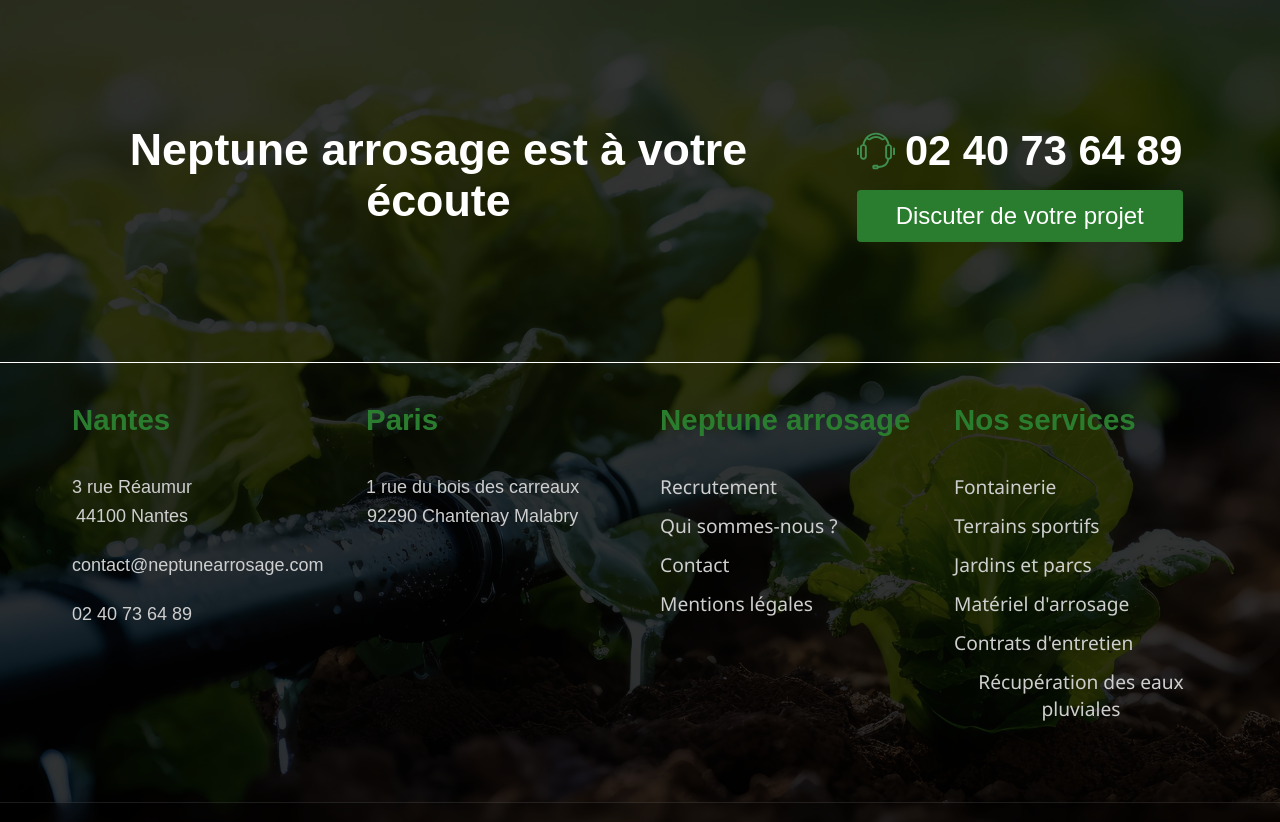
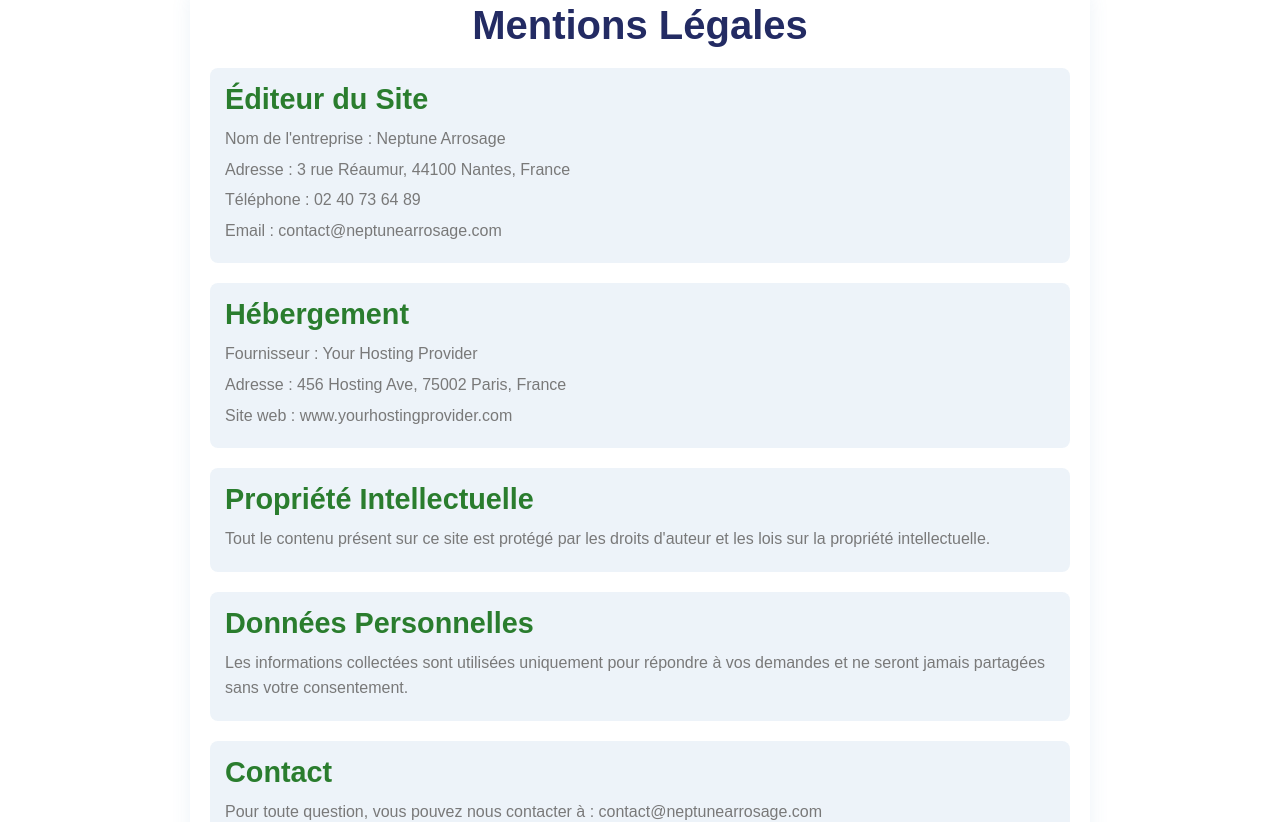
Before and after one commit to Jordan-celton/Neptune-Arrosage, a React (Vite) app in the folder mon-projet/: page /contact in a window 1280 px wide. Shown: the part 3020-3842 px from the top of the page. Built offline with nearby package versions, Linux system fonts and the light colour scheme.

Commit message:
style: Ajout des mentions légales avec mise à jour des liens et amélioration du style du footer

```diff
--- /dev/null
+++ b/mon-projet/src/components/ContactPage/MentionsLegales.jsx
@@ -0,0 +1,45 @@
+import "../../styles/ContactPage/MentionsLegales.css";
+
+const MentionsLegales = () => {
+  return (
+    <div className="mentions-container">
+      <h1 className="mentions-title">Mentions Légales</h1>
+      <section className="mentions-section">
+        <h2>Éditeur du Site</h2>
+        <p>Nom de l'entreprise : Neptune Arrosage</p>
+        <p>Adresse : 3 rue Réaumur, 44100 Nantes, France</p>
+        <p>Téléphone : 02 40 73 64 89</p>
+        <p>Email : contact@neptunearrosage.com</p>
+      </section>
+      <section className="mentions-section">
+        <h2>Hébergement</h2>
+        <p>Fournisseur : Your Hosting Provider</p>
+        <p>Adresse : 456 Hosting Ave, 75002 Paris, France</p>
+        <p>Site web : www.yourhostingprovider.com</p>
+      </section>
+      <section className="mentions-section">
+        <h2>Propriété Intellectuelle</h2>
+        <p>
+          Tout le contenu présent sur ce site est protégé par les droits
+          d'auteur et les lois sur la propriété intellectuelle.
+        </p>
+      </section>
+      <section className="mentions-section">
+        <h2>Données Personnelles</h2>
+        <p>
+          Les informations collectées sont utilisées uniquement pour répondre à
+          vos demandes et ne seront jamais partagées sans votre consentement.
+        </p>
+      </section>
+      <section className="mentions-section">
+        <h2>Contact</h2>
+        <p>
+          Pour toute question, vous pouvez nous contacter à :
+          contact@neptunearrosage.com
+        </p>
+      </section>
+    </div>
+  );
+};
+
+export default MentionsLegales;
--- a/mon-projet/src/components/Footer.jsx
+++ b/mon-projet/src/components/Footer.jsx
@@ -57,7 +57,9 @@ const Footer = () => {
             <li>
               <Link to="/contact">Contact</Link>
             </li>
-            <li>Mentions légales</li>
+            <li>
+              <Link to="/contact#mentions">Mentions légales</Link>
+            </li>
           </ul>
         </div>
 
@@ -82,7 +84,7 @@ const Footer = () => {
             </li>
             <li>
               <Link to="/services#recuperation">
-                Récupération des eaux pluviales
+                Récupération eaux pluviales
               </Link>
             </li>
           </ul>
--- a/mon-projet/src/pages/Contact.jsx
+++ b/mon-projet/src/pages/Contact.jsx
@@ -1,7 +1,7 @@
-import React from "react";
 import Breadcrumb from "../components/ContactPage/Breadcrumb";
 import ContactAgence from "../components/ContactPage/ContactAgence";
 import ContactForm from "../components/ContactPage/ContactForm";
+import MentionsLegales from "../components/ContactPage/MentionsLegales";
 
 const Contact = () => {
   return (
@@ -9,6 +9,9 @@ const Contact = () => {
       <Breadcrumb title="Contactez-nous" />
       <ContactAgence />
       <ContactForm />
+      <div id="mentions">
+        <MentionsLegales />
+      </div>
     </main>
   );
 };
--- /dev/null
+++ b/mon-projet/src/styles/ContactPage/MentionsLegales.css
@@ -0,0 +1,81 @@
+.mentions-container {
+    max-width: 900px;
+    margin: 40px auto;
+    padding: 20px;
+    background-color: var(--light-bg);
+    border-radius: 12px;
+    box-shadow: 0 8px 20px var(--primary-light);
+    font-family: var(--font-secondary);
+    color: var(--dark-text);
+    transition: var(--transition);
+}
+
+.mentions-title {
+    font-size: 2.5em;
+    margin-bottom: 20px;
+    color: var(--primary);
+    text-align: center;
+    font-family: var(--font-primary);
+}
+
+.mentions-section {
+    margin-bottom: 20px;
+    background-color: var(--primary-light);
+    padding: 15px;
+    border-radius: 8px;
+    transition: var(--transition);
+}
+
+.mentions-section h2 {
+    font-size: 1.8em;
+    margin-bottom: 10px;
+    color: var(--secondary);
+    font-family: var(--font-primary);
+}
+
+.mentions-section p {
+    font-size: 1em;
+    color: var(--dark-text);
+    line-height: 1.6;
+    margin-bottom: 5px;
+    font-family: var(--font-secondary);
+}
+
+.mentions-link {
+    color: var(--secondary);
+    text-decoration: none;
+    transition: var(--transition);
+}
+
+.mentions-link:hover {
+    text-decoration: underline;
+    color: var(--primary);
+}
+
+/* Animation */
+.mentions-container.animate {
+    animation: fadeIn 0.6s ease forwards;
+}
+
+@keyframes fadeIn {
+    from {
+        opacity: 0;
+        transform: translateY(20px);
+    }
+
+    to {
+        opacity: 1;
+        transform: translateY(0);
+    }
+}
+
+/* Responsive */
+@media (max-width: 768px) {
+    .mentions-title {
+        font-size: 2rem;
+    }
+
+    .mentions-section h2 {
+        font-size: 1.5em;
+    }
+}
--- a/mon-projet/src/styles/HomePage/Expertise.css
+++ b/mon-projet/src/styles/HomePage/Expertise.css
@@ -76,6 +76,8 @@
 
 .section-header img {
     opacity: 0;
+    margin-top: -2rem;
+    margin-bottom: 2.5rem;
     width: 188px;
     height: 120px;
     animation: fadeIn 0.8s ease forwards 0.3s;
--- a/mon-projet/src/styles/HomePage/Projects.css
+++ b/mon-projet/src/styles/HomePage/Projects.css
@@ -102,10 +102,8 @@
 /* === Card === */
 .realisation-card {
     flex: 1 1 calc(50% - 20px);
-    /* Définit 2 cartes sur grand écran */
     min-width: calc(50% - 20px);
     background-color: white;
-    box-shadow: 0 2px 8px rgba(0, 0, 0, 0.05);
     overflow: hidden;
     display: flex;
     flex-direction: column;
```
Also changed, not shown: mon-projet/src/styles/Footer.css (line endings or trailing spaces).
